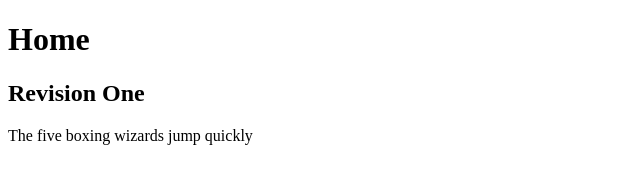
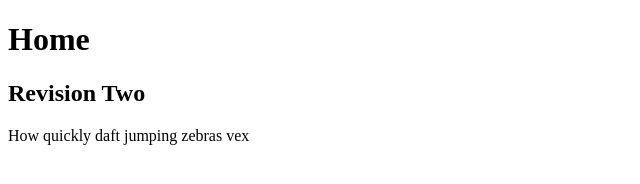
Before and after one commit to gsokamoto/Github-Tutorial-Completion-Proof, a plain HTML site: page index.html in a window 1280 px wide. Shown: the full height of the page, 0-640 px from the left. Drawn offline with Linux system fonts and the light colour scheme.

Commit message:
revision two

```diff
--- a/index.html
+++ b/index.html
@@ -7,8 +7,8 @@
 <body>
 
 	<h1>Home</h1>
-	<h2>Revision One</h2>
-	<p>The five boxing wizards jump quickly</p>
+	<h2>Revision Two</h2>
+	<p>How quickly daft jumping zebras vex</p>
 
 </body>
 </html>
```
